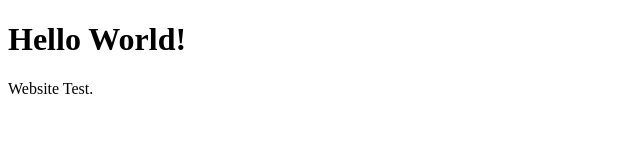
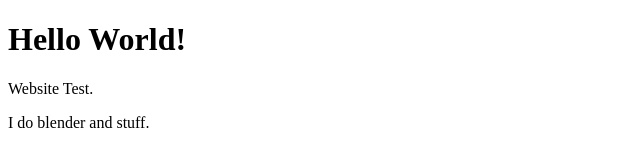
Before and after one commit to davejr3d/davejr3d.github.io, a plain HTML site: page index.html in a window 1280 px wide. Shown: the whole page, without its empty margins (0-640 px from the left). Drawn offline with Linux system fonts and the light colour scheme.

Commit message:
Update index.html

```diff
--- a/index.html
+++ b/index.html
@@ -3,5 +3,7 @@
 <body>
 <h1>Hello World!</h1>
 <p>Website Test.</p>
+
+<p>I do blender and stuff.</p>
 </body>
 </html>
```
